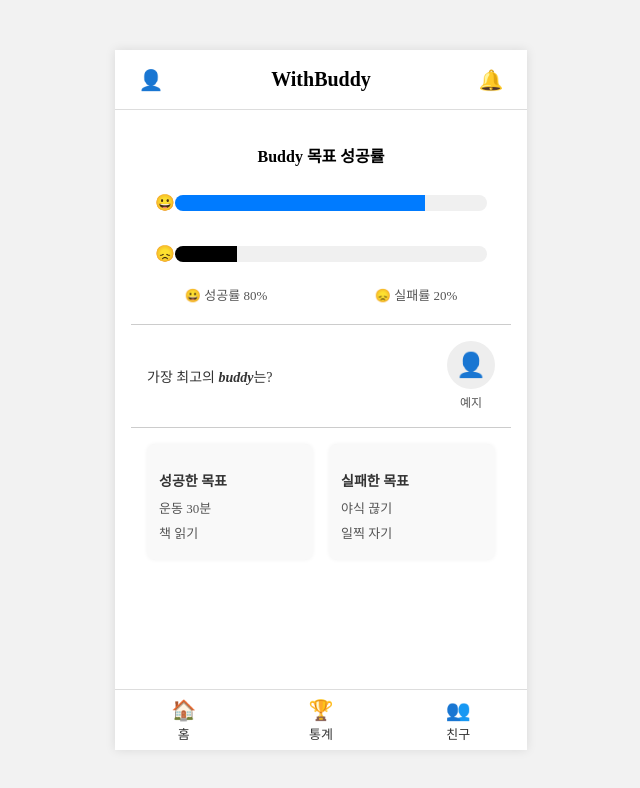
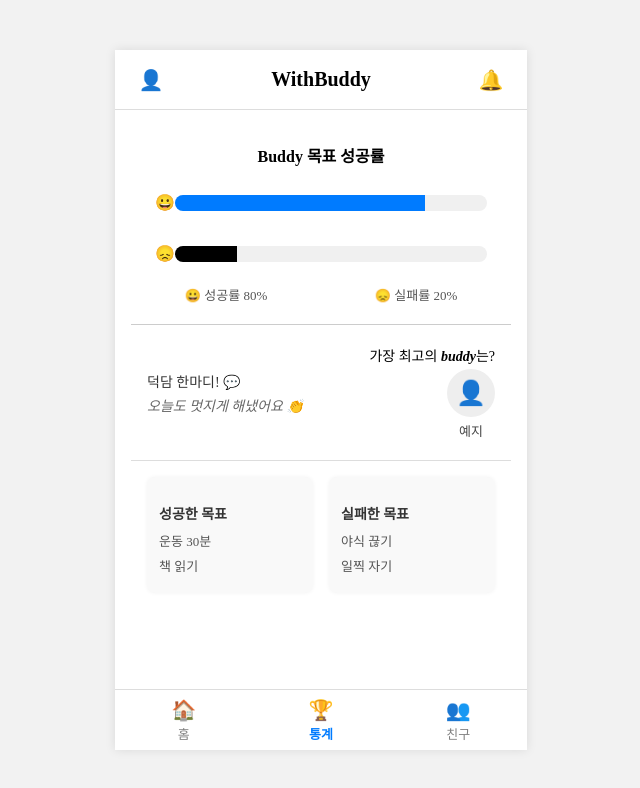
Before and after one commit to nurungzi/zerothon-DDT, a React (Vite) app in the folder frontend/withbudy/: page /stats in a window 1280 px wide. Shown: the top 788 px of the page, without its empty margins (319-959 px from the left). Built offline with nearby package versions, Linux system fonts and the light colour scheme.

Commit message:
Fix: 덕담 추가

```diff
--- a/frontend/withbudy/src/components/BuddyHighlight.css
+++ b/frontend/withbudy/src/components/BuddyHighlight.css
@@ -2,17 +2,41 @@
     display: flex;
     justify-content: space-between;
     align-items: center;
-    padding: 16px;
-    font-size: 14px;
-    border-bottom: 1px solid #ccc;
+    padding: 20px 16px;
+    box-sizing: border-box;
+    border-bottom: 1px solid #ddd;
+    gap: 16px;
+    width: 100%;
   }
 
-  .label {
-    font-weight: normal;
+  .buddy-left {
+    flex: 1;
+    display: flex;
+    flex-direction: column;
+    justify-content: center;
     color: #333;
+    font-size: 14px;
   }
 
-  .label .bold {
+  .buddy-left .quote {
+    margin-top: 4px;
+    font-style: italic;
+    color: #666;
+  }
+
+  .buddy-right {
+    display: flex;
+    flex-direction: column;
+    align-items: flex-end;
+    text-align: right;
+  }
+
+  .buddy-right .label {
+    font-size: 14px;
+    margin-bottom: 4px;
+  }
+
+  .buddy-right .bold {
     font-weight: bold;
     font-style: italic;
   }
@@ -21,16 +45,9 @@
     display: flex;
     flex-direction: column;
     align-items: center;
-    gap: 4px;
   }
 
-  .profile-img {
-    width: 48px;
-    height: 48px;
-    border-radius: 50%;
-    object-fit: cover;
-  }
-
+  .profile-img,
   .profile-placeholder {
     width: 48px;
     height: 48px;
@@ -40,9 +57,10 @@
     align-items: center;
     justify-content: center;
     font-size: 24px;
+    margin-bottom: 4px;
   }
 
   .buddy-name {
-    font-size: 12px;
-    color: #555;
+    font-size: 13px;
+    color: #444;
   }
--- a/frontend/withbudy/src/components/BuddyHighlight.jsx
+++ b/frontend/withbudy/src/components/BuddyHighlight.jsx
@@ -4,7 +4,19 @@ import './BuddyHighlight.css';
 function BuddyHighlight({ buddy }) {
   return (
     <section className="buddy-highlight">
-      <div className="label">가장 최고의 <span className="bold">buddy</span>는?</div>
+      <div className="buddy-left">
+        <div className="label">
+          덕담 한마디! 💬
+        </div>
+        <div className="quote">
+          오늘도 멋지게 해냈어요 👏
+        </div>
+      </div>
+
+      <div className="buddy-right">
+        <div className="label">
+          가장 최고의 <span className="bold">buddy</span>는?
+        </div>
         <div className="profile">
           {buddy.profileImg ? (
             <img src={buddy.profileImg} alt={buddy.name} className="profile-img" />
@@ -13,6 +25,7 @@ function BuddyHighlight({ buddy }) {
           )}
           <div className="buddy-name">{buddy.name}</div>
         </div>
+      </div>
     </section>
   );
 }
```
Lines whose indentation alone changed are shown as unchanged.
